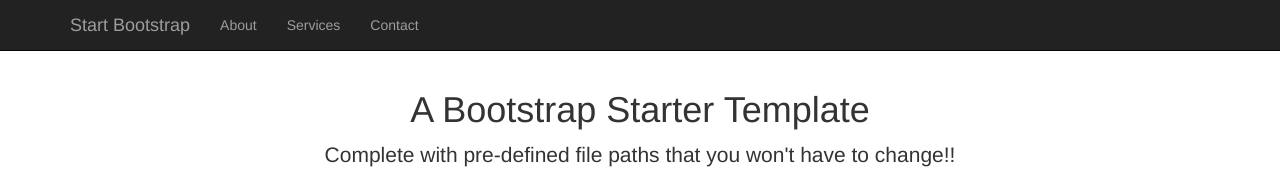
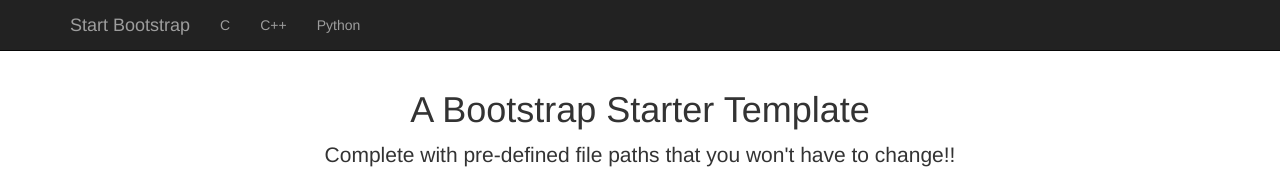
Before and after one commit to wallynd/walts_notes, a plain HTML site: page index.html in a window 1280 px wide. Shown: the top 169 px of the page. Drawn offline with Linux system fonts and the light colour scheme.

Commit message:
fixing navbar

```diff
--- a/index.html
+++ b/index.html
@@ -50,13 +50,13 @@
             <div class="collapse navbar-collapse" id="bs-example-navbar-collapse-1">
                 <ul class="nav navbar-nav">
                     <li>
-                        <a href="#">About</a>
+                        <a href="#">C</a>
                     </li>
                     <li>
-                        <a href="#">Services</a>
+                        <a href="#">C++</a>
                     </li>
                     <li>
-                        <a href="#">Contact</a>
+                        <a href="#">Python</a>
                     </li>
                 </ul>
             </div>
```
